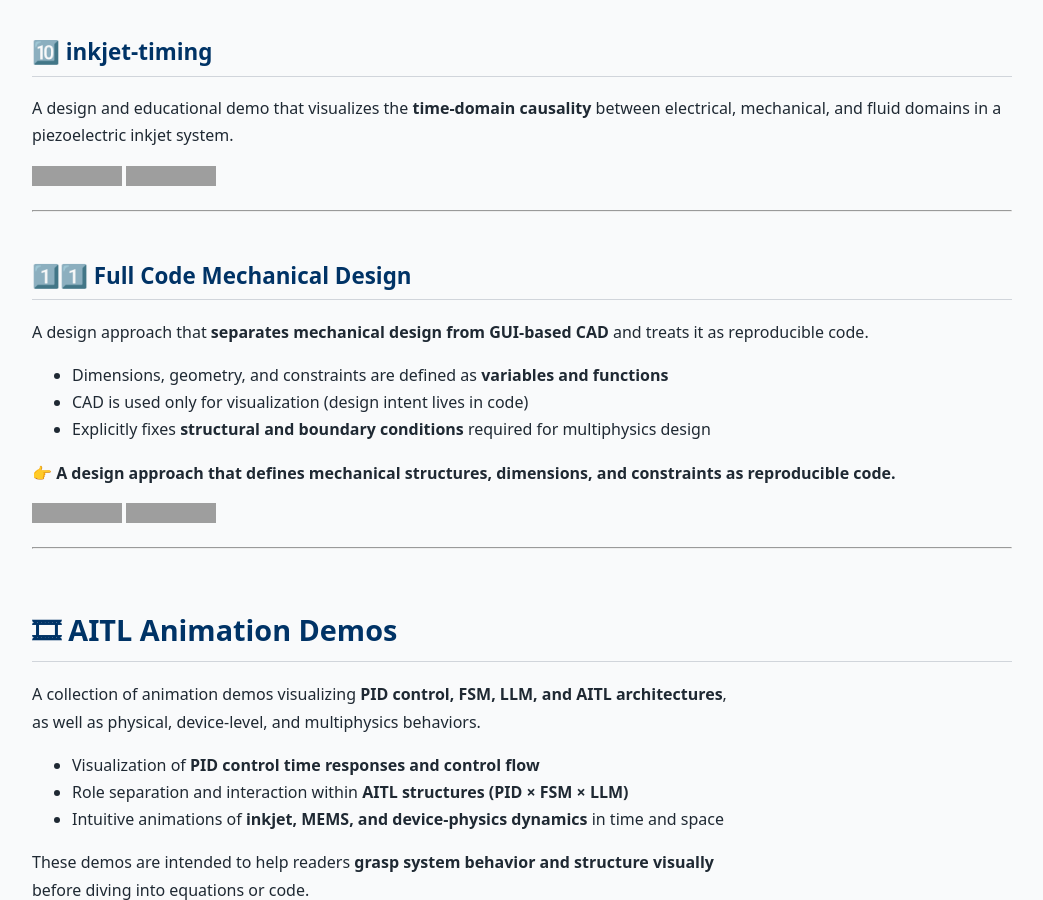
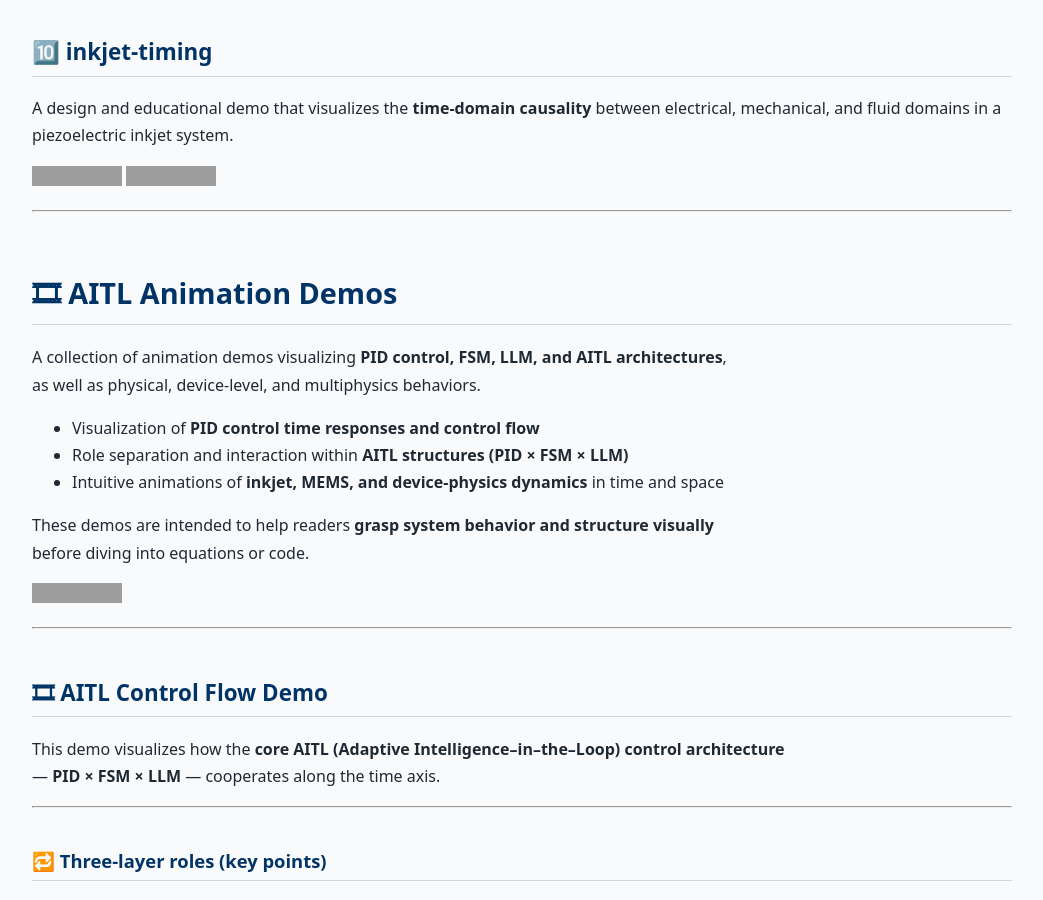
Before and after one commit to Samizo-AITL/Samizo-AITL.github.io, a Jekyll site: the page built from en/index.md, in a window 1280 px wide and 900 px high, scrolled down 12913 px. Shown: the whole window, without its empty margins (118-1161 px from the left). Built offline with Jekyll 4.4.1, drawn with Linux system fonts in a browser that asks for light colours; grey boxes are pictures that could not be loaded.

Commit message:
Update index.md

```diff
--- a/en/index.md
+++ b/en/index.md
@@ -397,20 +397,6 @@ between electrical, mechanical, and fluid domains in a piezoelectric inkjet syst
 
 ---
 
-## 1️⃣1️⃣ Full Code Mechanical Design
-A design approach that **separates mechanical design from GUI-based CAD** and treats it as reproducible code.
-
-- Dimensions, geometry, and constraints are defined as **variables and functions**
-- CAD is used only for visualization (design intent lives in code)
-- Explicitly fixes **structural and boundary conditions** required for multiphysics design
-
-👉 **A design approach that defines mechanical structures, dimensions, and constraints as reproducible code.**
-
-[![Site](https://img.shields.io/badge/View-Site-brightgreen?logo=github)](https://samizo-aitl.github.io/full-code-mechanical-design/)
-[![Repo](https://img.shields.io/badge/View-Repo-blue?logo=github)](https://github.com/Samizo-AITL/full-code-mechanical-design)
-
----
-
 # 🎞 AITL Animation Demos
 A collection of animation demos visualizing **PID control, FSM, LLM, and AITL architectures**,
 as well as physical, device-level, and multiphysics behaviors.
```
